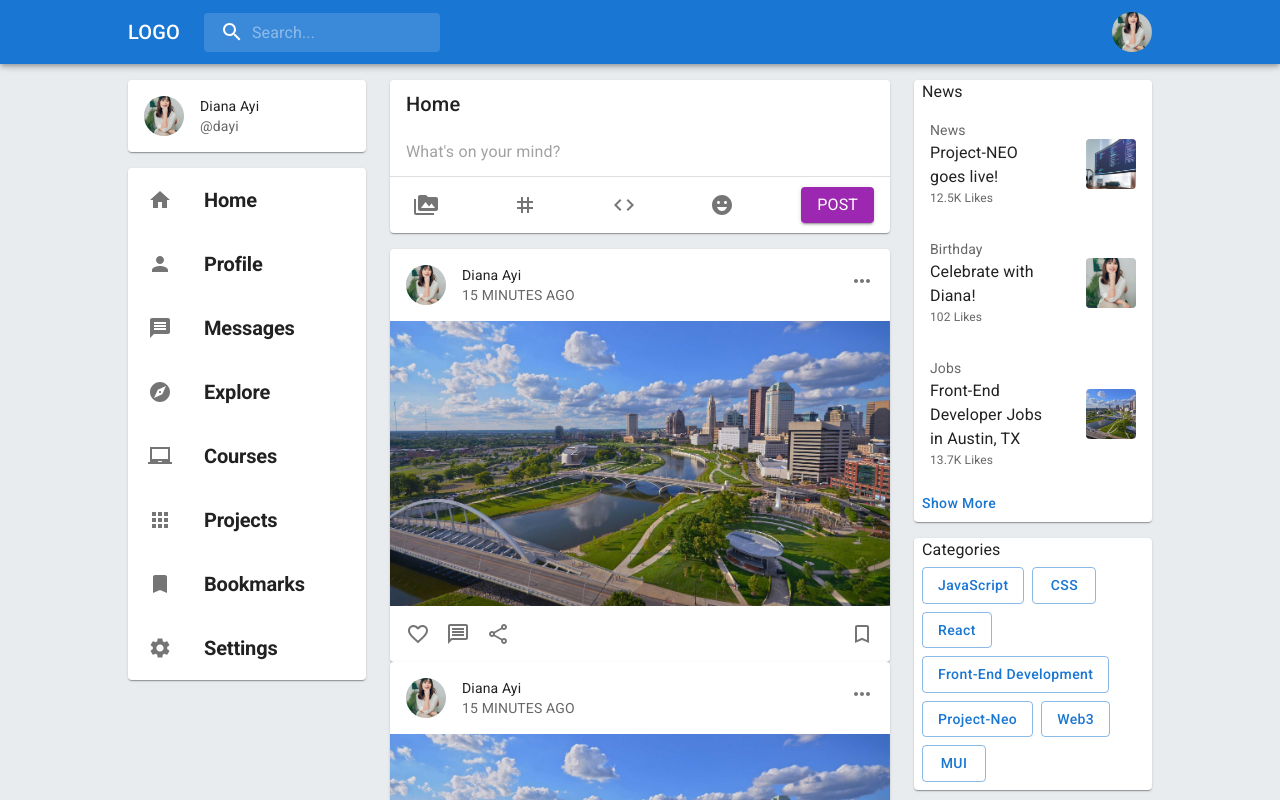
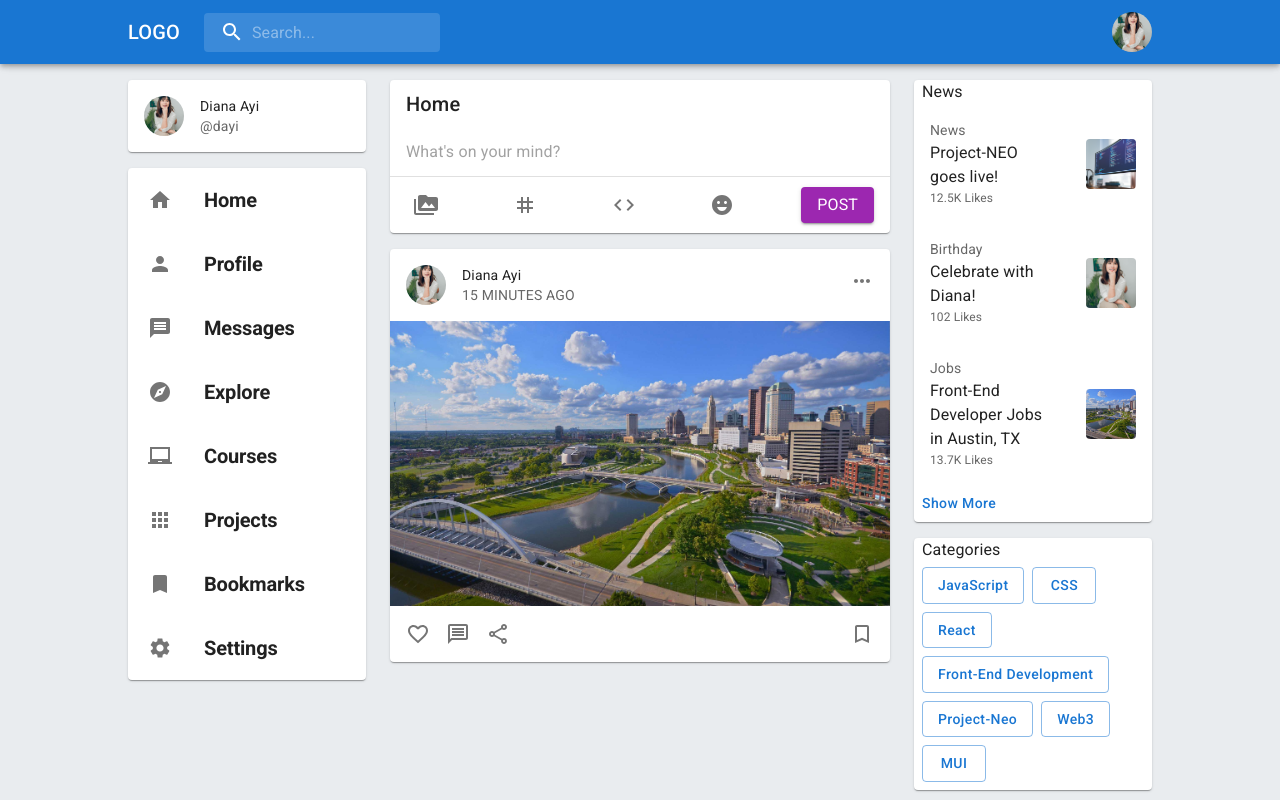
Before and after one commit to jpzambranoleon/project-neo-front-end, a React (Create React App) app: page / in a window 1280 px wide. Shown: the top 800 px of the page. Built offline with nearby package versions, Linux system fonts and the light colour scheme.

Commit message:
updated Home.jsx

```diff
--- a/src/pages/homePage/Home.jsx
+++ b/src/pages/homePage/Home.jsx
@@ -34,7 +34,6 @@ export default function Home() {
                         <Box>
                             <Post />
                             <Feed />
-                            <Feed />
                         </Box>
                     </Grid>
                     <Grid item sm={3}>
```
